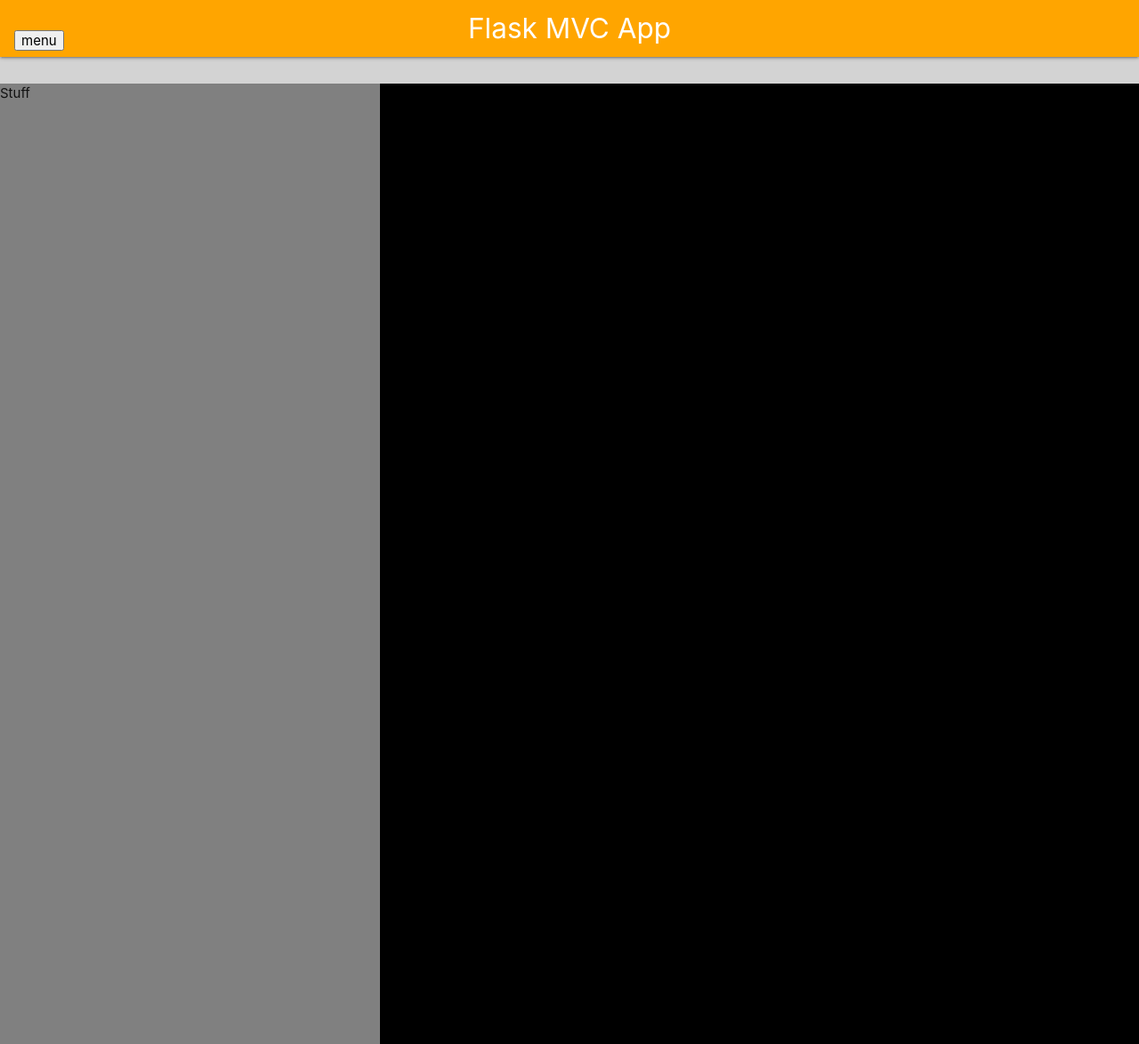
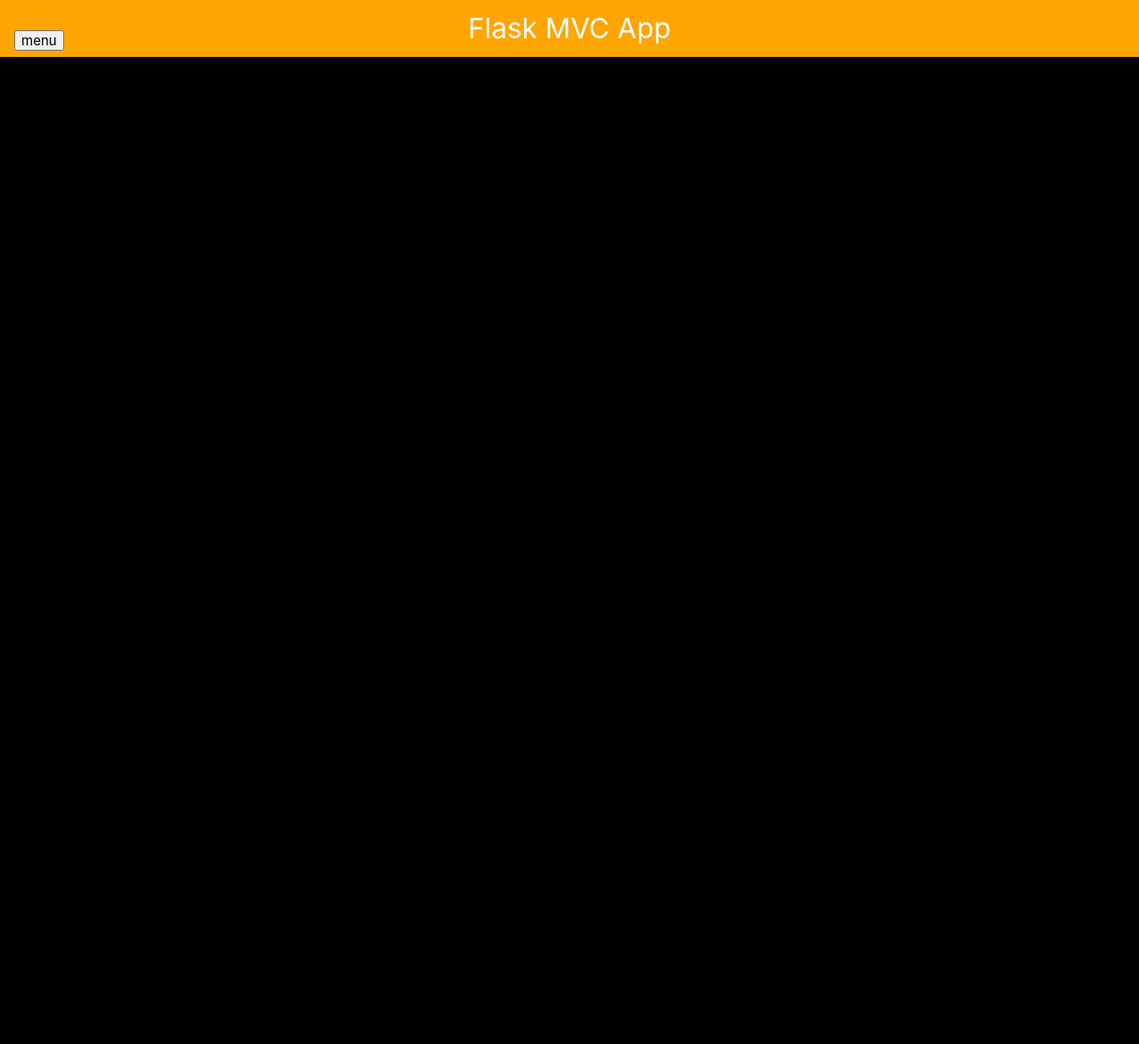
Before and after one commit to vedkm/Info2602-Project, a Flask app: page / in a window 1280 px wide. Shown: the whole page at 89% size. After the commit the page ends 64 px from the top, so only its background shows below. Run offline with Flask 2, Linux system fonts and the light colour scheme.

Commit message:
CSS adjustment

```diff
--- a/App/static/style.css
+++ b/App/static/style.css
@@ -43,18 +43,13 @@ body {
     grid-auto-rows: auto;
     grid-auto-rows: minmax(1080px, auto);
     height:100vh;
-    margin-top: 30px;
-}
-
-.cath-panel{
-    grid-column-start: 1;
-    grid-column-end: 2;
-    background-color: grey;
 
 }
 
+
+
 .store-panel{
-    grid-column-start: 2;
+    grid-column-start: 1;
     grid-column-end: 4;
     overflow-y: scroll;
     background-color:black;
--- a/App/templates/index.html
+++ b/App/templates/index.html
@@ -6,7 +6,6 @@
 
 {% block content %}
     <div class="content-wrapper">
-      <div class = "cath-panel">Stuff</div>
       <div class = "store-panel">Other Stuff</div>
     </div>
 {% endblock %}
```
